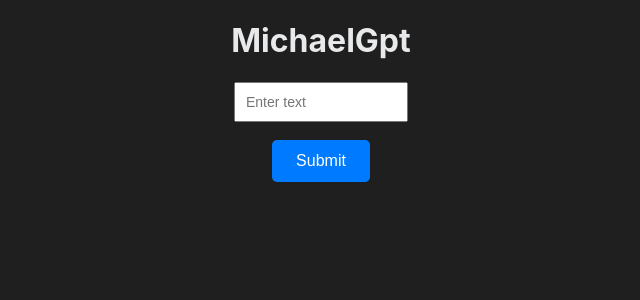
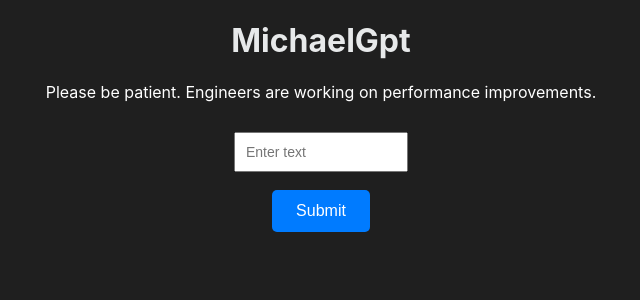
Before and after one commit to mgulson/personal-website, a React (Create React App) app: page /gpt in a window 1280 px wide. Shown: the top 300 px of the page, without its empty margins (319-959 px from the left). Built offline with nearby package versions, Linux system fonts and the light colour scheme.

Commit message:
add slow performance warning

```diff
--- a/src/components/Gpt/Gpt.css
+++ b/src/components/Gpt/Gpt.css
@@ -12,3 +12,7 @@ p.answer {
   padding-left: 50px;
   padding-right: 50px;
 }
+
+.warning {
+  margin: 10px 0px
+}
--- a/src/components/Gpt/Gpt.js
+++ b/src/components/Gpt/Gpt.js
@@ -30,6 +30,8 @@ class Gpt extends React.Component  {
       <>
       <div className='center-gpt'>
         <h1>MichaelGpt</h1>
+        <p className='warning'> Please be patient. Engineers are working on performance improvements.</p>
+        <br></br>
         <form onSubmit={this.formSubmit}>
           <input className='text'
               type="text"
```
